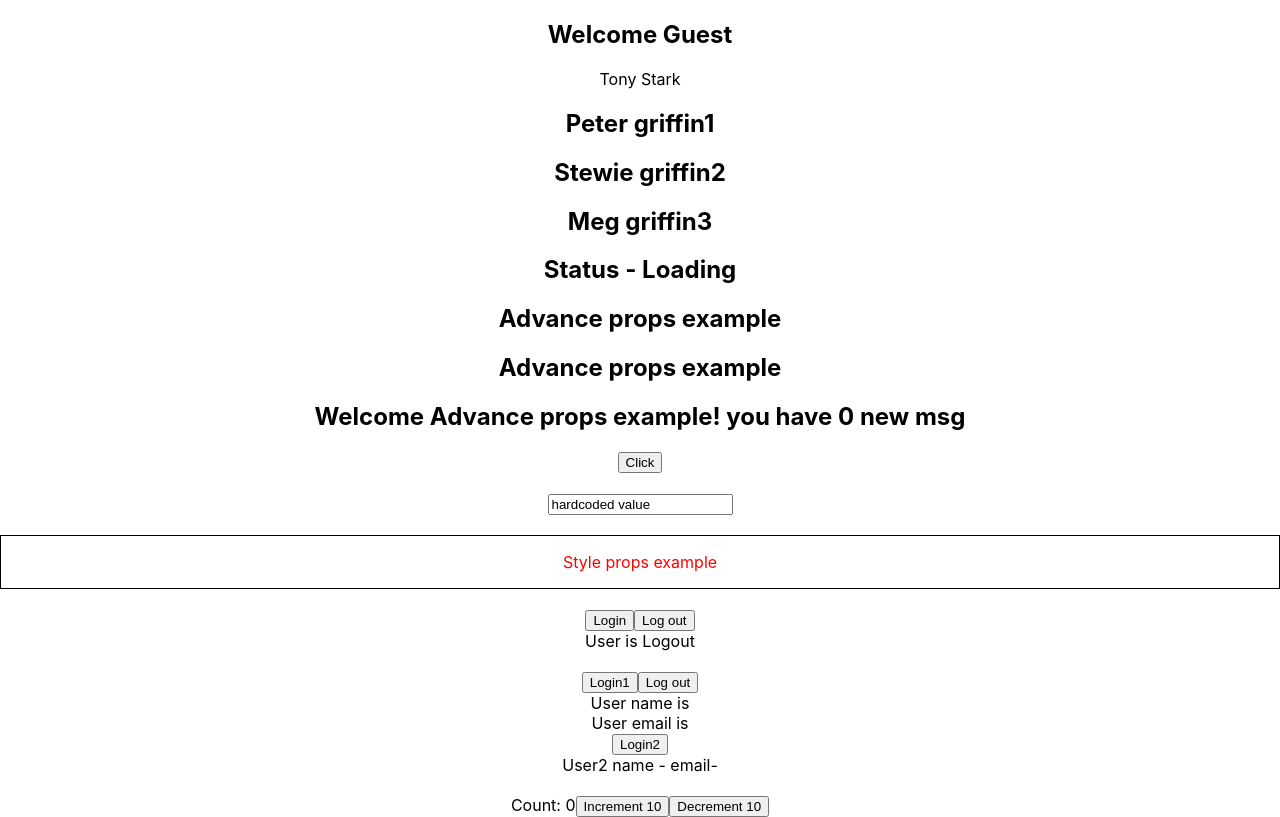
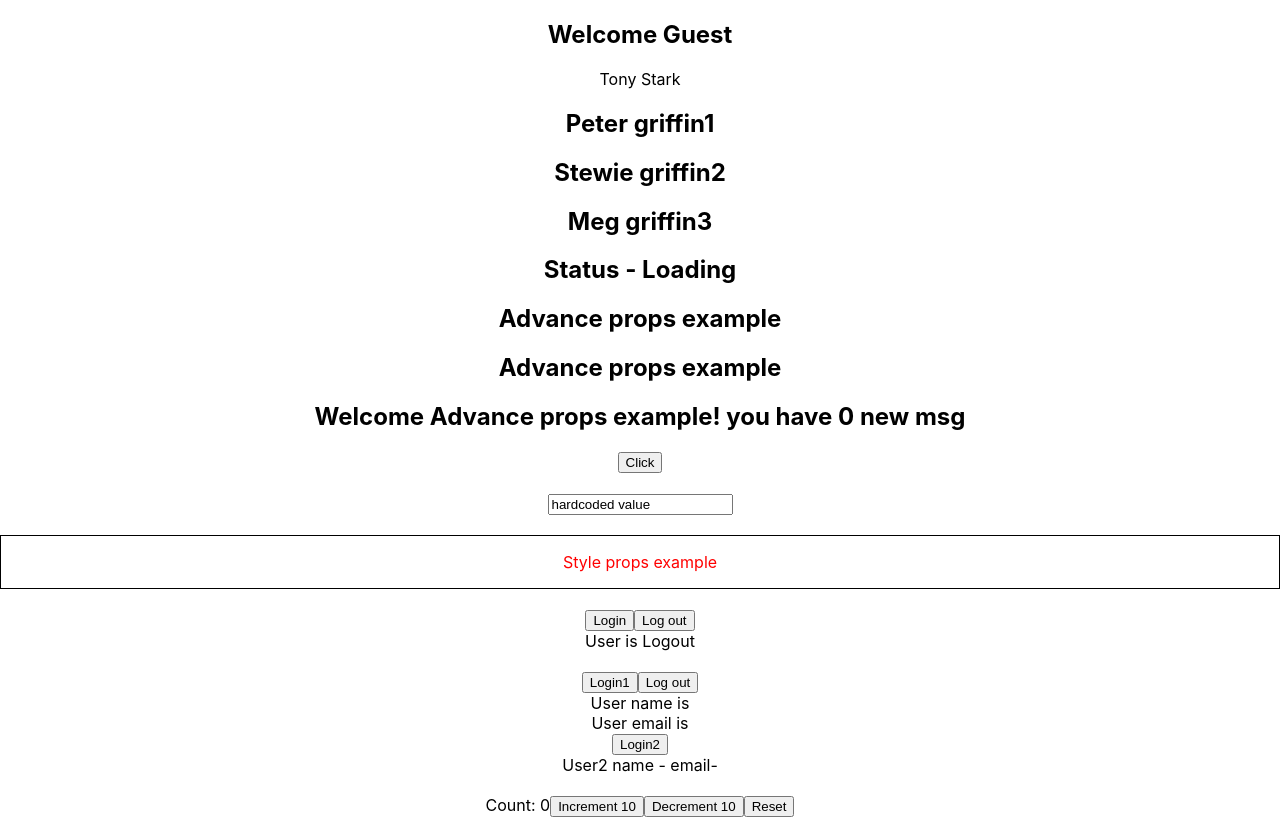
Before and after one commit to sohil-25/TypeScript-concept-with-Reactjs, a React (Create React App) app: page / in a window 1280 px wide. Built offline with nearby package versions, Linux system fonts and the light colour scheme.

Commit message:
strict action types

```diff
--- a/src/components/state/Counter.tsx
+++ b/src/components/state/Counter.tsx
@@ -4,10 +4,16 @@
     count: number
 }
 
-type CounterAction = {
-    type: string
+type UpdateAction = {
+    type: 'increment' | 'decrement'
     payload: number
 }
+
+type ResetAction= {
+    type: 'reset'
+}
+
+type CounterAction = UpdateAction | ResetAction
 
 const intialState ={ count:0 }
 
@@ -17,6 +23,8 @@
             return {count: state.count + action.payload}
         case 'decrement':
             return {count: state.count + action.payload}
+        case 'reset':
+            return intialState
         default:
             return state
     }
@@ -33,6 +41,9 @@
         <button onClick={() => dispatch({type: 'increment', payload:10}) } >
             Decrement 10
         </button>
+        <button onClick={() => dispatch({type: 'reset'}) } >
+            Reset
+        </button>
         </>
     )
 }
```
